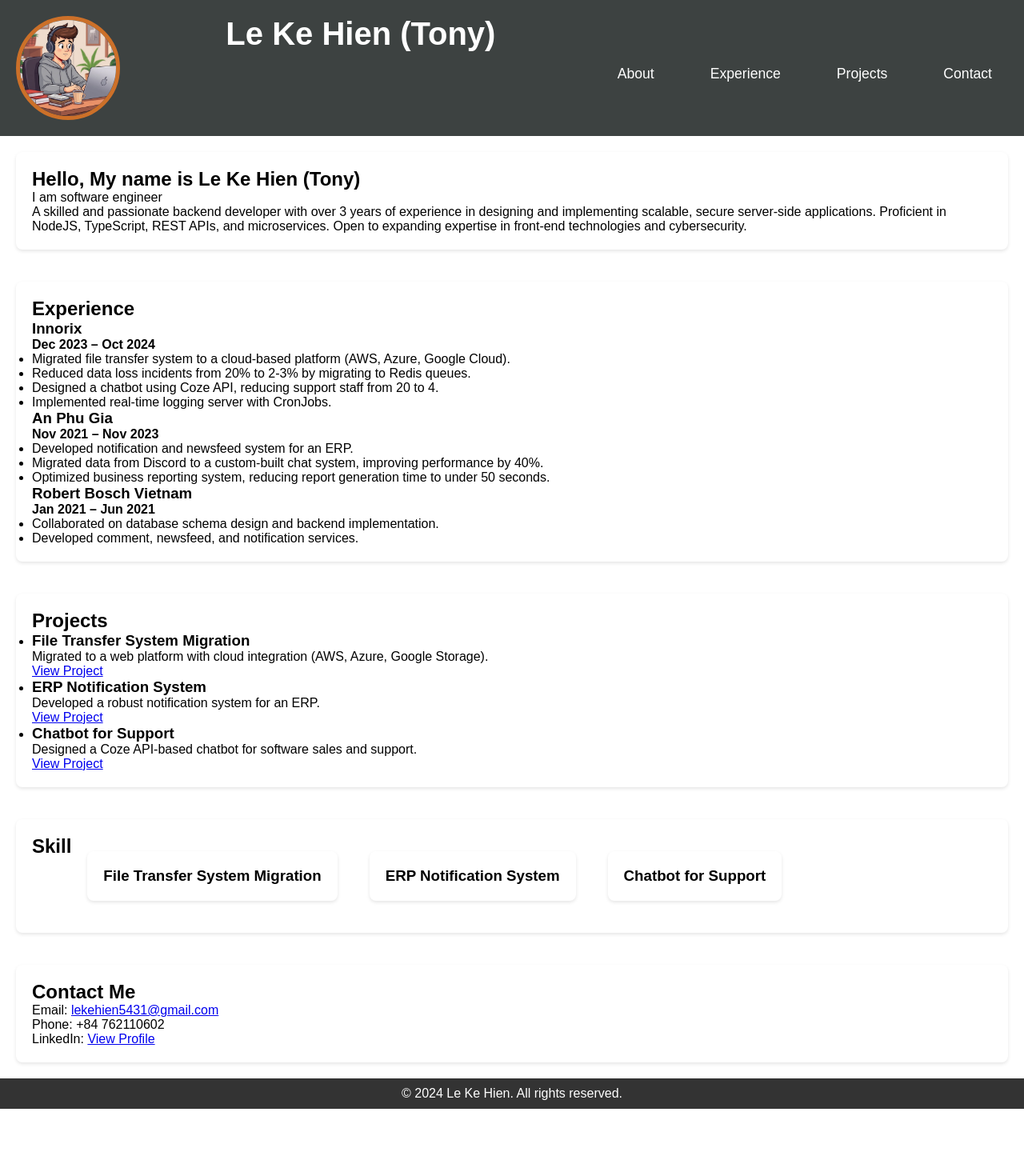
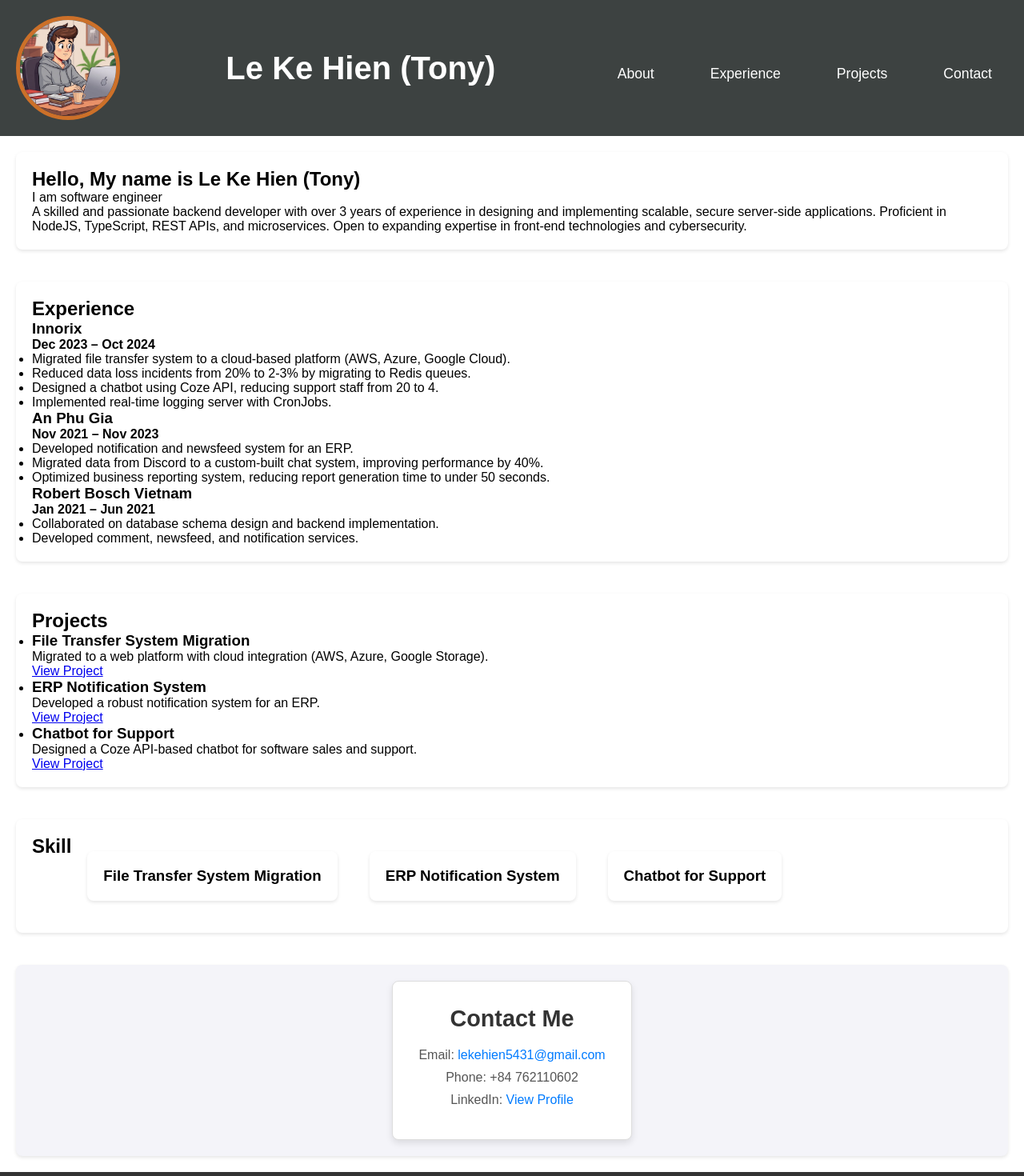
Before and after one commit to hienleke/portfolio_website, a React (Create React App) app in the folder my-react-app/: page / in a window 1280 px wide. Shown: the top 1470 px of the page at 80% size. Before the commit the page ends 1386 px from the top, so only its background shows below. Built offline with nearby package versions, Linux system fonts and the light colour scheme.

Commit message:
-- refix  ui

```diff
--- a/my-react-app/src/App.css
+++ b/my-react-app/src/App.css
@@ -97,6 +97,26 @@ footer {
   }
 }
 
+@keyframes slideUp {
+  0% {
+    transform: translateY(100%);
+    opacity: 0.1;
+  }
+  50% {
+    transform: translateY(0);
+    opacity: 0.5; /* Midpoint opacity */
+  }
+  100% {
+    transform: translateY(0);
+    opacity: 1; /* Final opacity */
+  }
+}
+
 .slideIn {
   animation: slideIn 1s ease forwards;
 }
+
+.slideUp {
+  animation: slideUp 3s ease-in-out forwards;
+  animation-delay: 1.5s;
+}
--- a/my-react-app/src/components/Contact/Contact.css
+++ b/my-react-app/src/components/Contact/Contact.css
@@ -1,27 +1,45 @@
 #contact {
-    background: #fff;
-    padding: 40px;
-    border-radius: 8px;
-    box-shadow: 0 2px 4px rgba(0, 0, 0, 0.1);
-    margin: 20px;
+  display: flex;
+  justify-content: center;
+  align-items: center;
+  background-color: #f4f4f9;
+  padding: 20px;
 }
 
-  #contact h2 {
-    font-size: 2rem;
+.contact-card {
+  background-color: #ffffff;
+  border: 1px solid #ddd;
+  border-radius: 8px;
+  padding: 30px;
+  width: 300px;
+  box-shadow: 0 4px 8px rgba(0, 0, 0, 0.1);
+  text-align: center;
+  transition: all 0.3s ease-in-out;
+}
+
+.contact-card h2 {
+  font-size: 1.8rem;
+  color: #333;
   margin-bottom: 20px;
 }
 
-  #contact p {
-    font-size: 1.1rem;
-    color: #333;
+.contact-card p {
+  font-size: 1rem;
+  color: #555;
+  margin-bottom: 10px;
 }
 
-  #contact a {
-    font-size: 1.1rem;
-    color: #61dafb;
+.contact-card a {
+  color: #007BFF;
   text-decoration: none;
+  transition: color 0.2s;
 }
 
-  #contact a:hover {
-    text-decoration: underline;
+.contact-card a:hover {
+  color: #0056b3;
 }
+
+.contact-card:hover {
+  transform: translateY(-5px);
+  box-shadow: 0 8px 16px rgba(0, 0, 0, 0.15);
+}
--- a/my-react-app/src/components/Contact/Contact.jsx
+++ b/my-react-app/src/components/Contact/Contact.jsx
@@ -1,14 +1,17 @@
 import React from 'react';
-
+import  './Contact.css'
 const Contact = () => {
   return (
     <section id="contact">
-      <h2>Contact Me</h2>
-      <p>Email: <a href="mailto:lekehien5431@gmail.com">lekehien5431@gmail.com</a></p>
-      <p>Phone: +84 762110602</p>
-      <p>LinkedIn: <a href="https://www.linkedin.com/in/hien-le-ke-9124681a7/" target="_blank" rel="noopener noreferrer">View Profile</a></p>
+      <div className="contact-card">
+        <h2>Contact Me</h2>
+        <p>Email: <a href="mailto:lekehien5431@gmail.com">lekehien5431@gmail.com</a></p>
+        <p>Phone: +84 762110602</p>
+        <p>LinkedIn: <a href="https://www.linkedin.com/in/hien-le-ke-9124681a7/" target="_blank" rel="noopener noreferrer">View Profile</a></p>
+      </div>
     </section>
   );
+
 };
 
 export default Contact;
--- a/my-react-app/src/components/Header/Header.css
+++ b/my-react-app/src/components/Header/Header.css
@@ -1,15 +1,14 @@
 header {
-  position: -webkit-sticky;
+    position: -webkit-sticky;
     display: flex;
     background: var(--gray-color);
     color: var(--white-color);
     padding: 20px;
-    text-align: center;
+    align-items: center;
     position: sticky;
     top: 0;
     justify-content : space-between;
     z-index: 99;
-
   }
 
 .header-image.loaded {
@@ -36,6 +35,7 @@ header {
   header h1 {
     margin: 0;
     font-size: 2.5rem;
+    opacity: 0;
   }
 
   header p {
@@ -48,6 +48,7 @@ header {
     margin-top: 15px;
     align-items: center;
     gap : 30px;
+    opacity: 0;
   }
 
   header nav a {
@@ -55,7 +56,7 @@ header {
     margin: 0 20px;
     font-size: 1.1rem;
     text-decoration: none;
-    transition: all 0.3s ease; /* Smooth transition for all properties */
+    transition: all 0.3s ease;
   }
 
   header nav :hover {
--- a/my-react-app/src/components/Header/Header.jsx
+++ b/my-react-app/src/components/Header/Header.jsx
@@ -19,8 +19,8 @@ const Header = () => {
           className="header-img"
         />
       </div>
-      <h1>Le Ke Hien (Tony)</h1>
-      <nav>
+      <h1 className='slideUp'>Le Ke Hien (Tony)</h1>
+      <nav className='slideUp'>
         <a href="#about">About</a>
         <a href="#experience">Experience</a>
         <a href="#projects">Projects</a>
```
Lines whose indentation alone changed are shown as unchanged.
